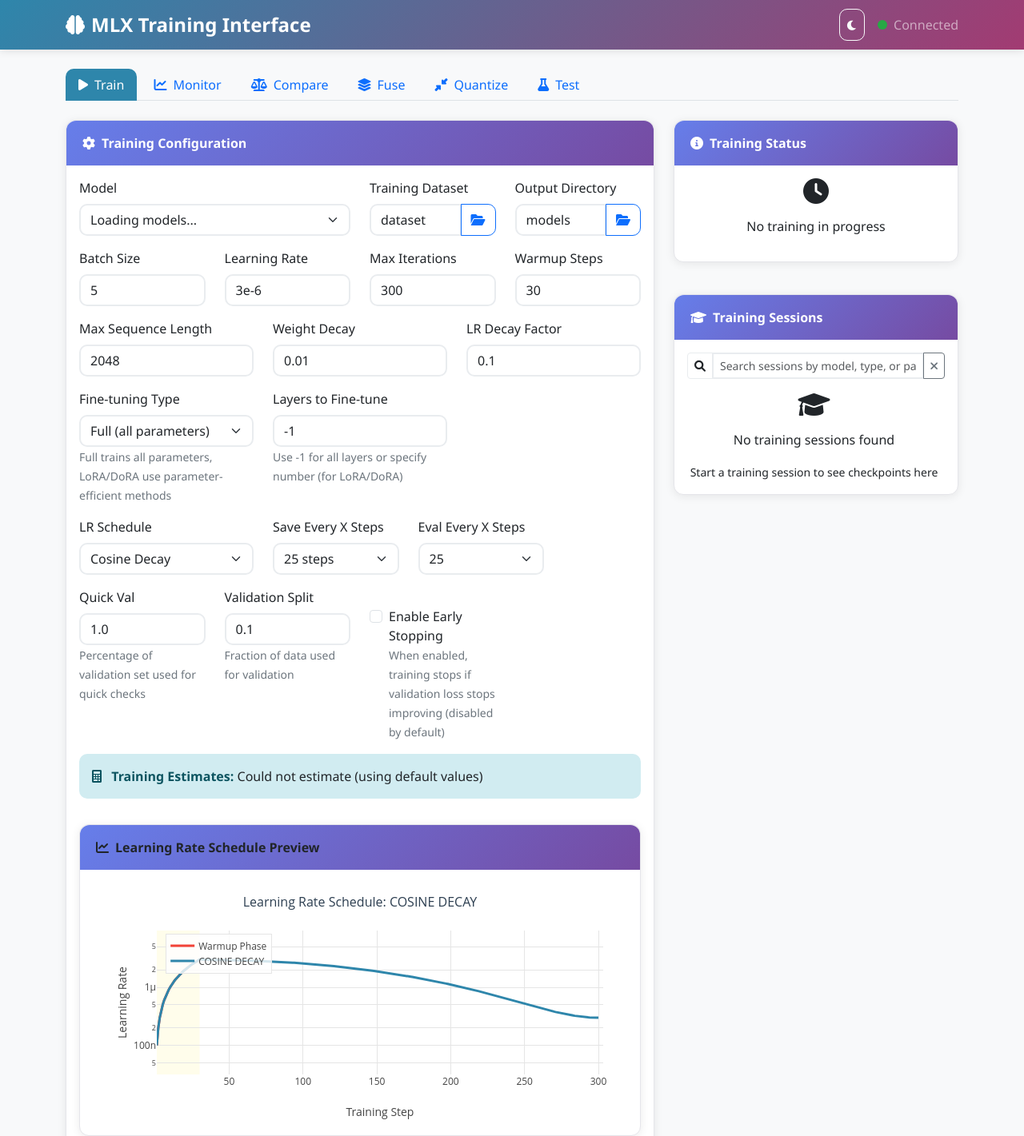
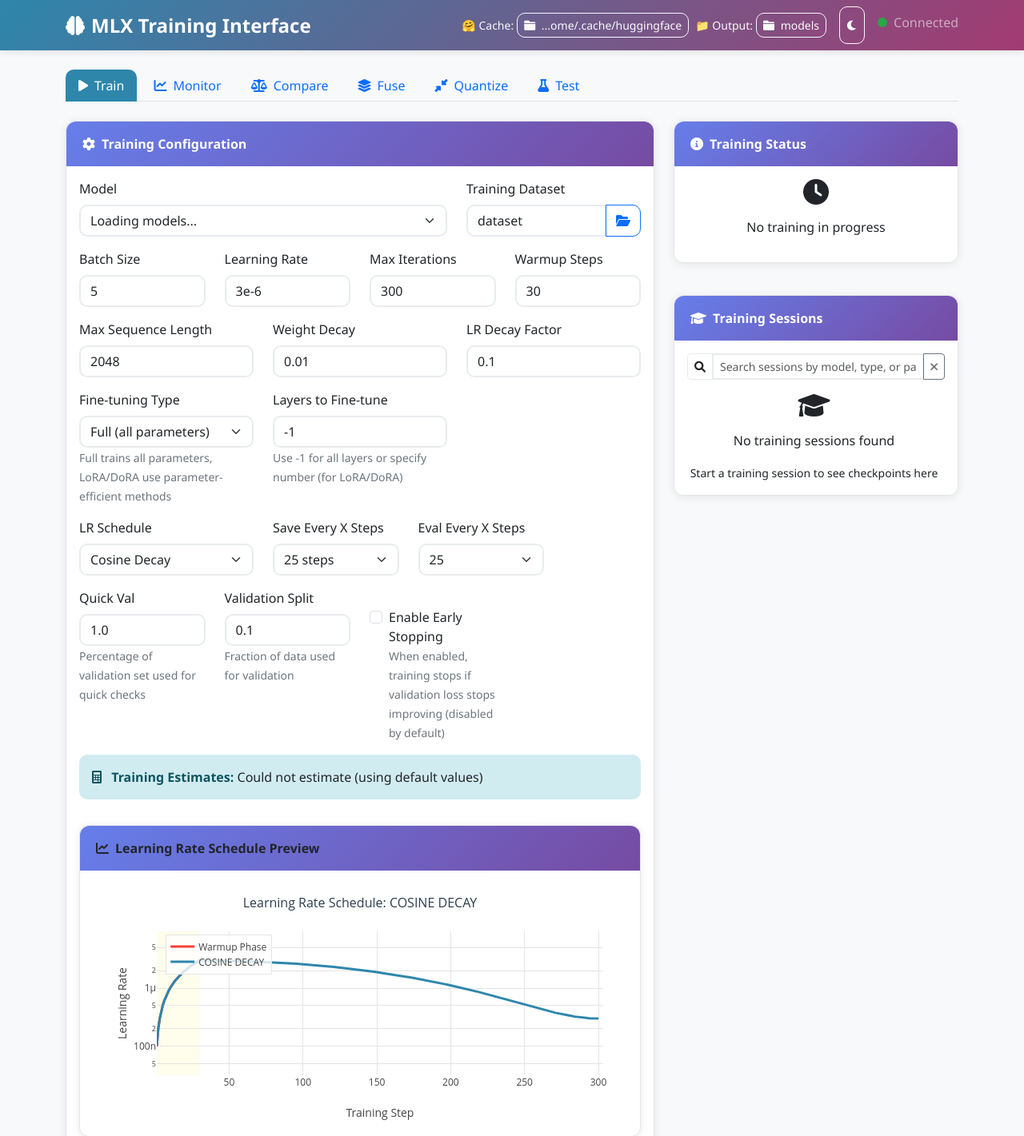
Before and after one commit to lpalbou/ForgeLLM, a Flask app: page / in a window 1280 px wide. Shown: the top 1421 px of the page at 80% size. Run offline with Flask 2, Linux system fonts and the light colour scheme; data that the repository does not hold is empty; parts of the project's set-up code (start-up, migrations or seed data) failed here and were passed over; some libraries are stand-ins or nearby versions.

Commit message:
## [0.4.7] - 2025-07-20
### 🗂️ Global Folder Configuration

- **Navbar Folder Settings**: Added global HuggingFace cache and output folder configuration in navbar
  - **Visual Folder Display**: Shows current folder paths with truncation for long paths
  - **One-Click Access**: Dedicated buttons for each folder type with file browser integration
  - **Persistent Storage**: Folder settings persist across sessions and sync with backend
  - **Comprehensive Refresh**: All tabs automatically update when folders change

- **Cross-Tab Consistency**: Unified folder usage across entire application
  - **Model Dropdowns**: All model lists (Train, Test, Quantize, Fuse) use global HuggingFace cache
  - **Training Data**: All training sessions, checkpoints, and adapters use global output folder
  - **Real-Time Updates**: Changing folders immediately refreshes all relevant components

- **Enhanced File Browser**: Improved navigation with manual path input and better error handling

### 🔧 Technical Improvements

- **Backend API Fixes**: Updated all hardcoded paths to use environment variables
- **Dropdown Refresh**: Fixed adapter dropdowns to properly clear when folders change
- **Component Integration**: Centralized refresh system across all tabs and components

```diff
--- a/forgellm/__init__.py
+++ b/forgellm/__init__.py
@@ -2,7 +2,7 @@
 ForgeLLM - A toolkit for continued pre-training and fine-tuning language models with MLX-LM
 """
 
-__version__ = "0.4.6"
+__version__ = "0.4.7"
 __author__ = "Laurent-Philippe Albou"
 __email__ = "lpalbou@gmail.com"
 __license__ = "MIT"
--- a/forgellm/api/routes.py
+++ b/forgellm/api/routes.py
@@ -219,7 +219,8 @@
             base_models = []
 
             # Check HuggingFace cache for available models
-            cache_path = Path.home() / '.cache' / 'huggingface' / 'hub'
+            hf_cache_base = os.environ.get('HF_HOME', os.path.expanduser('~/.cache/huggingface'))
+            cache_path = Path(hf_cache_base) / 'hub'
             if cache_path.exists():
                 # Look for models in the cache
                 model_dirs = list(cache_path.glob('models--*'))
@@ -715,7 +716,8 @@
                 })
 
             # 3. MLX is running - find the active training file
-            possible_dirs = [Path("models/cpt")]
+            models_dir = os.environ.get('MODELS_DIR', 'models')
+            possible_dirs = [Path(models_dir) / "cpt"]
             all_log_files = []
 
             for models_dir in possible_dirs:
@@ -953,7 +955,8 @@
                 # Extract the published model name
                 published_name = path.replace('published/', '')
                 # Construct the full cache path
-                cache_path = Path.home() / '.cache' / 'huggingface' / 'hub' / f'models--published--{published_name}'
+                hf_cache_base = os.environ.get('HF_HOME', os.path.expanduser('~/.cache/huggingface'))
+                cache_path = Path(hf_cache_base) / 'hub' / f'models--published--{published_name}'
                 actual_path = str(cache_path)
                 logger.info(f"Converted published model path to: {actual_path}")
             else:
@@ -1008,10 +1011,11 @@
                 # Need to restore the original format with dashes and colons
                 # This is a bit tricky since we converted multiple characters to underscores
                 # Let's check if this is a published model pattern and construct the cache path
-                cache_path = Path.home() / '.cache' / 'huggingface' / 'hub' / f'models--published--{published_name}'
+                hf_cache_base = os.environ.get('HF_HOME', os.path.expanduser('~/.cache/huggingface'))
+                cache_path = Path(hf_cache_base) / 'hub' / f'models--published--{published_name}'
 
                 # Try to find the actual directory since the name might have been mangled
-                cache_dir = Path.home() / '.cache' / 'huggingface' / 'hub'
+                cache_dir = Path(hf_cache_base) / 'hub'
                 if cache_dir.exists():
                     # Look for directories that start with the expected prefix
                     pattern = f'models--published--*{published_name.split("/")[-1]}*'
@@ -1293,7 +1297,8 @@
             import glob
             from pathlib import Path
 
-            possible_dirs = [Path("models/cpt")]
+            models_dir = os.environ.get('MODELS_DIR', 'models')
+            possible_dirs = [Path(models_dir) / "cpt"]
             batch_results = {}
 
             for session_id in session_ids:
@@ -1431,9 +1436,10 @@
             import glob
             from pathlib import Path
 
-            # Look for training sessions
+            # Look for training sessions using the global output folder
+            models_dir = os.environ.get('MODELS_DIR', 'models')
             possible_dirs = [
-                Path("models/cpt")
+                Path(models_dir) / "cpt"
             ]
 
             all_sessions = []
@@ -1505,9 +1511,10 @@
             from pathlib import Path
 
             # Look for the session in possible directories
+            models_dir = os.environ.get('MODELS_DIR', 'models')
             possible_dirs = [
-                Path("models/cpt"),
-                Path("models/ift")
+                Path(models_dir) / "cpt",
+                Path(models_dir) / "ift"
             ]
 
             session_found = False
@@ -1560,7 +1567,8 @@
                 import glob
                 from pathlib import Path
 
-                possible_dirs = [Path("models/cpt")]
+                models_dir = os.environ.get('MODELS_DIR', 'models')
+                possible_dirs = [Path(models_dir) / "cpt"]
                 log_file = None
 
                 for models_dir in possible_dirs:
@@ -1708,7 +1716,8 @@
 
             # Get base models - call the logic directly to avoid response parsing issues
             base_models = []
-            cache_path = Path.home() / '.cache' / 'huggingface' / 'hub'
+            hf_cache_base = os.environ.get('HF_HOME', os.path.expanduser('~/.cache/huggingface'))
+            cache_path = Path(hf_cache_base) / 'hub'
             if cache_path.exists():
                 model_dirs = list(cache_path.glob('models--*'))
                 for model_dir in model_dirs:
@@ -2009,7 +2018,8 @@
             abs_path = os.path.abspath(path)
 
             # Allow browsing within project directory or common directories like /Users, /home, etc.
-            allowed_roots = [project_root, '/Users', '/home', '/data', '/opt', '/tmp']
+            # Also allow root and /Volumes for different drive access on macOS
+            allowed_roots = [project_root, '/Users', '/home', '/data', '/opt', '/tmp', '/', '/Volumes']
             if not any(abs_path.startswith(root) for root in allowed_roots):
                 return jsonify({
                     'success': False,
@@ -2223,4 +2233,49 @@
             logger.error(f"Error getting fused models: {e}")
             return jsonify({"success": False, "error": str(e)}), 500
 
+    @bp.route('/config/global_folders', methods=['GET'])
+    def get_global_folders():
+        """Get current global folder configuration."""
+        try:
+            # Get HuggingFace cache folder from environment or default
+            hf_cache = os.environ.get('HF_HOME', os.path.expanduser('~/.cache/huggingface'))
+
+            # Get output folder from environment or default
+            output_folder = os.environ.get('MODELS_DIR', 'models')
+
+            return jsonify({
+                "success": True,
+                "huggingface_cache": hf_cache,
+                "output_folder": output_folder
+            })
+        except Exception as e:
+            logger.error(f"Error getting global folders: {e}")
+            return jsonify({"success": False, "error": str(e)}), 500
+
+    @bp.route('/config/global_folders', methods=['POST'])
+    def set_global_folders():
+        """Set global folder configuration."""
+        try:
+            data = request.get_json()
+
+            # Update HuggingFace cache folder if provided
+            if 'huggingface_cache' in data:
+                hf_cache = data['huggingface_cache']
+                os.environ['HF_HOME'] = hf_cache
+                logger.info(f"Updated HF_HOME to: {hf_cache}")
+
+            # Update output folder if provided
+            if 'output_folder' in data:
+                output_folder = data['output_folder']
+                os.environ['MODELS_DIR'] = output_folder
+                logger.info(f"Updated MODELS_DIR to: {output_folder}")
+
+            return jsonify({
+                "success": True,
+                "message": "Global folders updated successfully"
+            })
+        except Exception as e:
+            logger.error(f"Error setting global folders: {e}")
+            return jsonify({"success": False, "error": str(e)}), 500
+
     return bp
--- a/forgellm/models/model_publisher.py
+++ b/forgellm/models/model_publisher.py
@@ -742,7 +742,7 @@
             from .. import __version__
             return __version__
         except ImportError:
-            return "0.4.2"  # Fallback version
+            return "0.4.7"  # Fallback version
 
     def _extract_model_architecture(self, base_model: str) -> str:
         """Extract model architecture from model name"""
--- a/forgellm/server/__init__.py
+++ b/forgellm/server/__init__.py
@@ -5,4 +5,4 @@
 language models via HTTP API.
 """
 
-__version__ = "0.4.1"
+__version__ = "0.4.7"
--- a/forgellm/web/static/js/components/generation.js
+++ b/forgellm/web/static/js/components/generation.js
@@ -174,6 +174,7 @@
 
 // Create a singleton instance
 const generationComponent = new GenerationComponent();
+window.generationComponent = generationComponent;
 
 // Add this function to handle the initialization of the Testing tab
 function initTestingTab() {
--- a/forgellm/web/static/js/components/models.js
+++ b/forgellm/web/static/js/components/models.js
@@ -278,3 +278,4 @@
 
 // Create a singleton instance
 const modelsComponent = new ModelsComponent();
+window.modelsComponent = modelsComponent;
--- a/forgellm/web/static/js/components/quantization.js
+++ b/forgellm/web/static/js/components/quantization.js
@@ -933,3 +933,4 @@
 
 // Create global instance
 const quantizationComponent = new QuantizationComponent();
+window.quantizationComponent = quantizationComponent;
--- a/forgellm/web/templates/base.html
+++ b/forgellm/web/templates/base.html
@@ -28,6 +28,31 @@
                 <i class="fas fa-brain me-2"></i>MLX Training Interface
             </a>
             <div class="navbar-nav ms-auto">
+                <!-- Global Folder Configuration -->
+                <div class="navbar-text me-3">
+                    <div class="d-flex align-items-center gap-2 flex-wrap">
+                        <!-- HuggingFace Cache Folder -->
+                        <div class="d-flex align-items-center">
+                            <small class="text-light me-1 d-none d-md-inline">🤗 Cache:</small>
+                            <small class="text-light me-1 d-md-none">🤗:</small>
+                            <button id="huggingface-folder-btn" class="btn btn-outline-light btn-sm" type="button"
+                                    title="Configure HuggingFace cache directory">
+                                <i class="fas fa-folder me-1"></i>
+                                <span id="huggingface-folder-display" class="d-none d-lg-inline">~/.cache/huggingface</span>
+                            </button>
+                        </div>
+                        <!-- Output Folder -->
+                        <div class="d-flex align-items-center">
+                            <small class="text-light me-1 d-none d-md-inline">📁 Output:</small>
+                            <small class="text-light me-1 d-md-none">📁:</small>
+                            <button id="output-folder-btn" class="btn btn-outline-light btn-sm" type="button"
+                                    title="Configure output directory for models and training">
+                                <i class="fas fa-folder me-1"></i>
+                                <span id="output-folder-display" class="d-none d-lg-inline">models</span>
+                            </button>
+                        </div>
+                    </div>
+                </div>
                 <button id="theme-toggle" class="btn btn-outline-light btn-sm me-3" type="button" title="Toggle dark mode">
                     <i class="fas fa-moon" id="theme-icon"></i>
                 </button>
--- a/forgellm/web/templates/components/modals.html
+++ b/forgellm/web/templates/components/modals.html
@@ -90,8 +90,9 @@
                     </button>
                     <div class="flex-grow-1">
                         <input type="text" class="form-control form-control-sm font-monospace"
-                               id="browser-current-path" readonly
-                               style="background-color: var(--bs-gray-100); border: 1px solid var(--bs-gray-300);">
+                               id="browser-current-path" placeholder="Enter path and press Enter to navigate..."
+                               style="border: 1px solid var(--bs-gray-300);"
+                               data-bs-toggle="tooltip" title="Type a path and press Enter to navigate directly">
                     </div>
                     <button type="button" class="btn btn-sm btn-outline-primary" id="browser-open-finder-btn"
                             data-bs-toggle="tooltip"
--- a/forgellm/web/templates/tabs/training.html
+++ b/forgellm/web/templates/tabs/training.html
@@ -9,7 +9,7 @@
                 <div class="card-body">
                     <form id="training-form">
                         <div class="row">
-                            <div class="col-md-6">
+                            <div class="col-md-8">
                                 <div class="mb-3">
                                     <label for="model-select" class="form-label">Model</label>
                                     <select class="form-select" id="model-select" required
@@ -19,7 +19,7 @@
                                     </select>
                                 </div>
                             </div>
-                            <div class="col-md-3">
+                            <div class="col-md-4">
                                 <div class="mb-3">
                                     <label for="input-dir" class="form-label">Training Dataset</label>
                                     <div class="input-group">
@@ -27,19 +27,6 @@
                                                data-bs-toggle="tooltip" data-bs-placement="top"
                                                title="Directory containing your training data. Should contain text files or JSONL format.">
                                         <button type="button" class="btn btn-outline-primary" id="browse-input-dir">
-                                            <i class="fas fa-folder-open"></i>
-                                        </button>
-                                    </div>
-                                </div>
-                            </div>
-                            <div class="col-md-3">
-                                <div class="mb-3">
-                                    <label for="output-dir" class="form-label">Output Directory</label>
-                                    <div class="input-group">
-                                        <input type="text" class="form-control" id="output-dir" value="models" required readonly
-                                               data-bs-toggle="tooltip" data-bs-placement="top"
-                                               title="Directory where the fine-tuned model and checkpoints will be saved.">
-                                        <button type="button" class="btn btn-outline-primary" id="browse-output-dir">
                                             <i class="fas fa-folder-open"></i>
                                         </button>
                                     </div>
--- a/pyproject.toml
+++ b/pyproject.toml
@@ -4,7 +4,7 @@
 
 [project]
 name = "forgellm"
-version = "0.4.6"
+version = "0.4.7"
 description = "A comprehensive toolkit for end-to-end continued pre-training, fine-tuning, monitoring, testing and publishing of language models with MLX-LM"
 readme = "README.md"
 authors = [
```
Also changed, not shown: CHANGELOG.md, README.md, forgellm/web/static/app.js, forgellm/web/static/js/components/compare.js.
